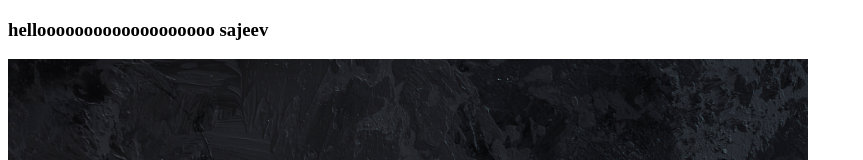
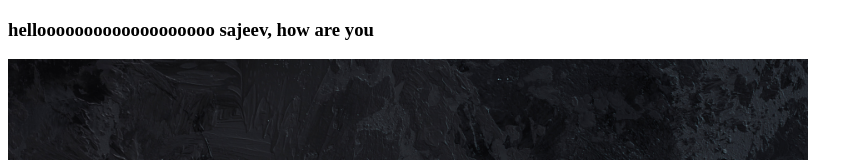
Before and after one commit to sajeevsjv/new-rep, a plain HTML site: page static/index.html in a window 1280 px wide. Shown: the top 160 px of the page, without its empty margins (0-863 px from the left). Drawn offline with Linux system fonts and the light colour scheme.

Commit message:
Update index.html

```diff
--- a/static/index.html
+++ b/static/index.html
@@ -6,7 +6,7 @@
     <title>Document</title>
 </head>
 <body>
-    <h3>hellooooooooooooooooooo  sajeev</h3>
+    <h3>hellooooooooooooooooooo  sajeev, how are you</h3>
     <img src="../images/169789-love_you_anam-pattern-tints_and_shades-logo-electric_blue-1920x1080.jpg" alt="" width="800">
 
 </body>
```
